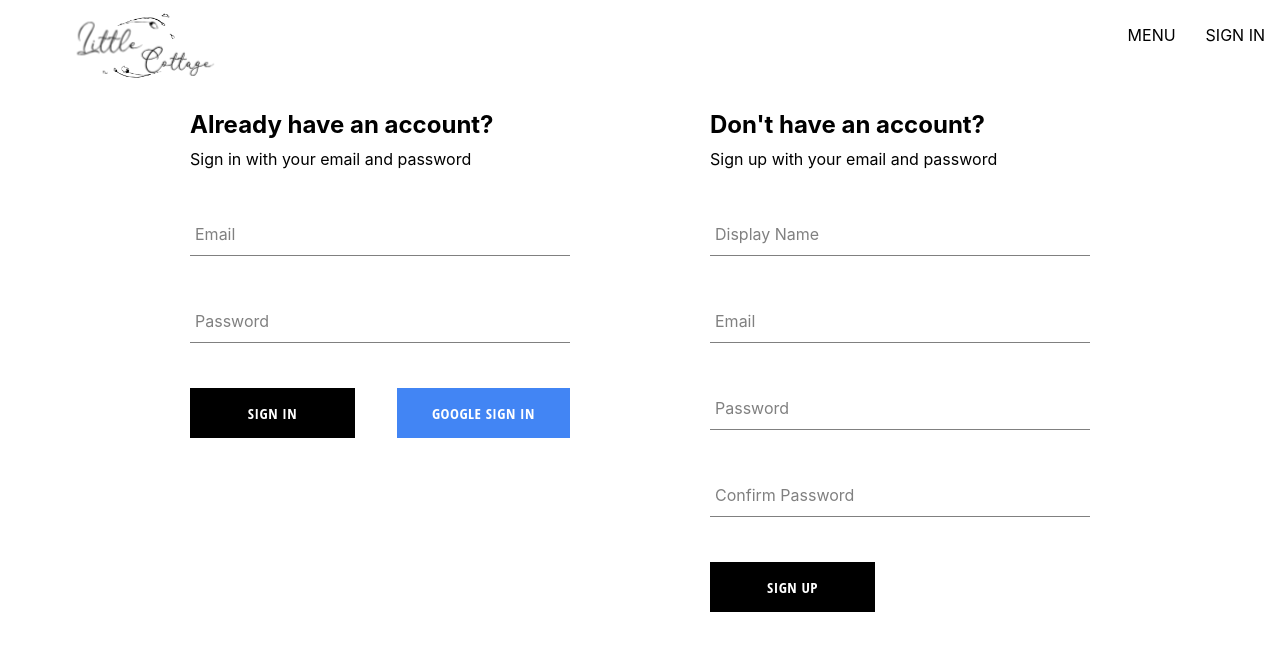
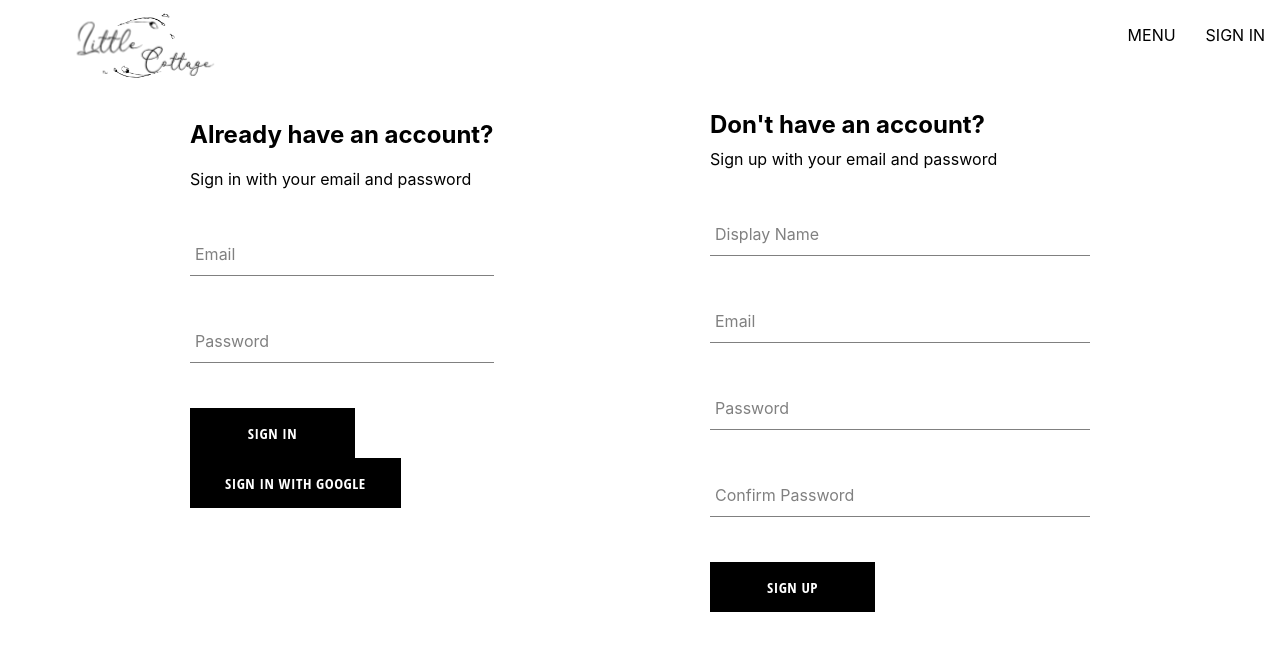
Before and after one commit to dsandor87/restaurant-app, a React (Create React App) app: page /auth in a window 1280 px wide. Shown: the top 650 px of the page. Built offline with nearby package versions, Linux system fonts and the light colour scheme.

Commit message:
add user context

```diff
--- a/src/components/button/button.component.jsx
+++ b/src/components/button/button.component.jsx
@@ -1,6 +1,6 @@
 import "./button.styles.scss";
 
-const BUTTON_TYPE_CLASSES = {
+export const BUTTON_TYPE_CLASSES = {
   google: "google-sign-in",
   inverted: "inverted",
 };
--- a/src/components/sign-in-form/sign-in-form.component.jsx
+++ b/src/components/sign-in-form/sign-in-form.component.jsx
@@ -1,12 +1,12 @@
-import { useState } from "react";
+import { useState, useContext } from "react";
 
 import FormInput from "../form-input/form-input.component";
-import Button from "../button/button.component";
+import Button, { BUTTON_TYPE_CLASSES } from "../button/button.component";
+import { UserContext } from "../../contexts/user.context";
 
 import {
+  signInAuthUserWithEmailAndPassword,
   signInWithGooglePopup,
-  createUserDocumentFromAuth,
-  signInAuthUserWithEmailAndPassword,
 } from "../../utils/firebase/firebase.utils";
 
 import "./sign-in-form.styles.scss";
@@ -20,25 +20,27 @@
   const [formFields, setFormFields] = useState(defaultFormFields);
   const { email, password } = formFields;
 
+  const { setCurrentUser } = useContext(UserContext);
+
   const resetFormFields = () => {
     setFormFields(defaultFormFields);
   };
 
   const signInWithGoogle = async () => {
     const { user } = await signInWithGooglePopup();
-    await createUserDocumentFromAuth(user);
+    setCurrentUser(user);
   };
 
   const handleSubmit = async (event) => {
     event.preventDefault();
 
     try {
-      const response = await signInAuthUserWithEmailAndPassword(
+      const { user } = await signInAuthUserWithEmailAndPassword(
         email,
         password
       );
-      console.log(response);
       resetFormFields();
+      setCurrentUser(user);
     } catch (error) {
       switch (error.code) {
         case "auth/wrong-password":
@@ -60,7 +62,7 @@
   };
 
   return (
-    <div className="sign-up-container">
+    <div className="sign-in-container">
       <h2>Already have an account?</h2>
       <span>Sign in with your email and password</span>
       <form onSubmit={handleSubmit}>
@@ -83,8 +85,12 @@
         />
         <div className="buttons-container">
           <Button type="submit">Sign In</Button>
-          <Button type="button" buttonType="google" onClick={signInWithGoogle}>
-            Google sign in
+          <Button
+            buttonType={BUTTON_TYPE_CLASSES.google}
+            type="button"
+            onClick={signInWithGoogle}
+          >
+            Sign In With Google
           </Button>
         </div>
       </form>
--- a/src/components/sign-up-form/sign-up-form.component.jsx
+++ b/src/components/sign-up-form/sign-up-form.component.jsx
@@ -1,7 +1,8 @@
-import { useState } from "react";
+import { useState, useContext } from "react";
 
 import FormInput from "../form-input/form-input.component";
 import Button from "../button/button.component";
+import { UserContext } from "../../contexts/user.context";
 
 import {
   createAuthUserWithEmailAndPassword,
@@ -20,6 +21,7 @@
 const SignUpForm = () => {
   const [formFields, setFormFields] = useState(defaultFormFields);
   const { displayName, email, password, confirmPassword } = formFields;
+  const { setCurrentUser } = useContext(UserContext);
 
   const resetFormFields = () => {
     setFormFields(defaultFormFields);
@@ -41,6 +43,7 @@
 
       await createUserDocumentFromAuth(user, { displayName });
       resetFormFields();
+      setCurrentUser(user);
     } catch (error) {
       if (error.code === "auth/email-already-in-use") {
         alert("Cannot create user, email already in use");
--- /dev/null
+++ b/src/contexts/user.context.js
@@ -0,0 +1,13 @@
+import { createContext, useState } from "react";
+
+export const UserContext = createContext({
+  setCurrentUser: () => null,
+  currentUser: null,
+});
+
+export const UserProvider = ({ children }) => {
+  const [currentUser, setCurrentUser] = useState(null);
+  const value = { currentUser, setCurrentUser };
+
+  return <UserContext.Provider value={value}>{children}</UserContext.Provider>;
+};
--- a/src/index.js
+++ b/src/index.js
@@ -3,13 +3,16 @@
 import "./index.css";
 import App from "./App";
 import { BrowserRouter } from "react-router-dom";
+import { UserProvider } from "./contexts/user.context";
 
 const rootElement = document.getElementById("root");
 
 render(
   <React.StrictMode>
     <BrowserRouter>
-      <App />
+      <UserProvider>
+        <App />
+      </UserProvider>
     </BrowserRouter>
   </React.StrictMode>,
   rootElement
--- a/src/routes/navigation/navigation.component.jsx
+++ b/src/routes/navigation/navigation.component.jsx
@@ -1,16 +1,25 @@
-import { Fragment } from "react";
-import Lottie from "react-lottie";
+import { Fragment, useContext } from "react";
 import { Outlet, Link } from "react-router-dom";
+
+import { UserContext } from "../../contexts/user.context";
+
+import { signOutUser } from "../../utils/firebase/firebase.utils";
 import animationData from "../../assets/little_cottage_.json";
 
 import "./navigation.styles.scss";
+import Lottie from "react-lottie";
 
 const Navigation = () => {
+  const { currentUser, setCurrentUser } = useContext(UserContext);
   const defaultOptions = {
     loop: false,
     autoplay: true,
     animationData: animationData,
     rendererSettings: {},
+  };
+  const signOutHandler = async () => {
+    await signOutUser();
+    setCurrentUser(null);
   };
 
   return (
@@ -29,9 +38,17 @@
           <Link className="nav-link" to="/menu">
             MENU
           </Link>
-          <Link className="nav-link" to="/auth">
-            SIGN IN
-          </Link>
+
+          {currentUser ? (
+            <span className="nav-link" onClick={signOutHandler}>
+              {" "}
+              SIGN OUT{" "}
+            </span>
+          ) : (
+            <Link className="nav-link" to="/auth">
+              SIGN IN
+            </Link>
+          )}
         </div>
       </div>
       <Outlet />
--- a/src/utils/firebase/firebase.utils.js
+++ b/src/utils/firebase/firebase.utils.js
@@ -7,6 +7,7 @@
   createUserWithEmailAndPassword,
   signInWithEmailAndPassword,
   signInWithRedirect,
+  signOut,
 } from "firebase/auth";
 import { getFirestore, doc, getDoc, setDoc } from "firebase/firestore";
 
@@ -78,3 +79,5 @@
 
   return await signInWithEmailAndPassword(auth, email, password);
 };
+
+export const signOutUser = async () => await signOut(auth);
```
